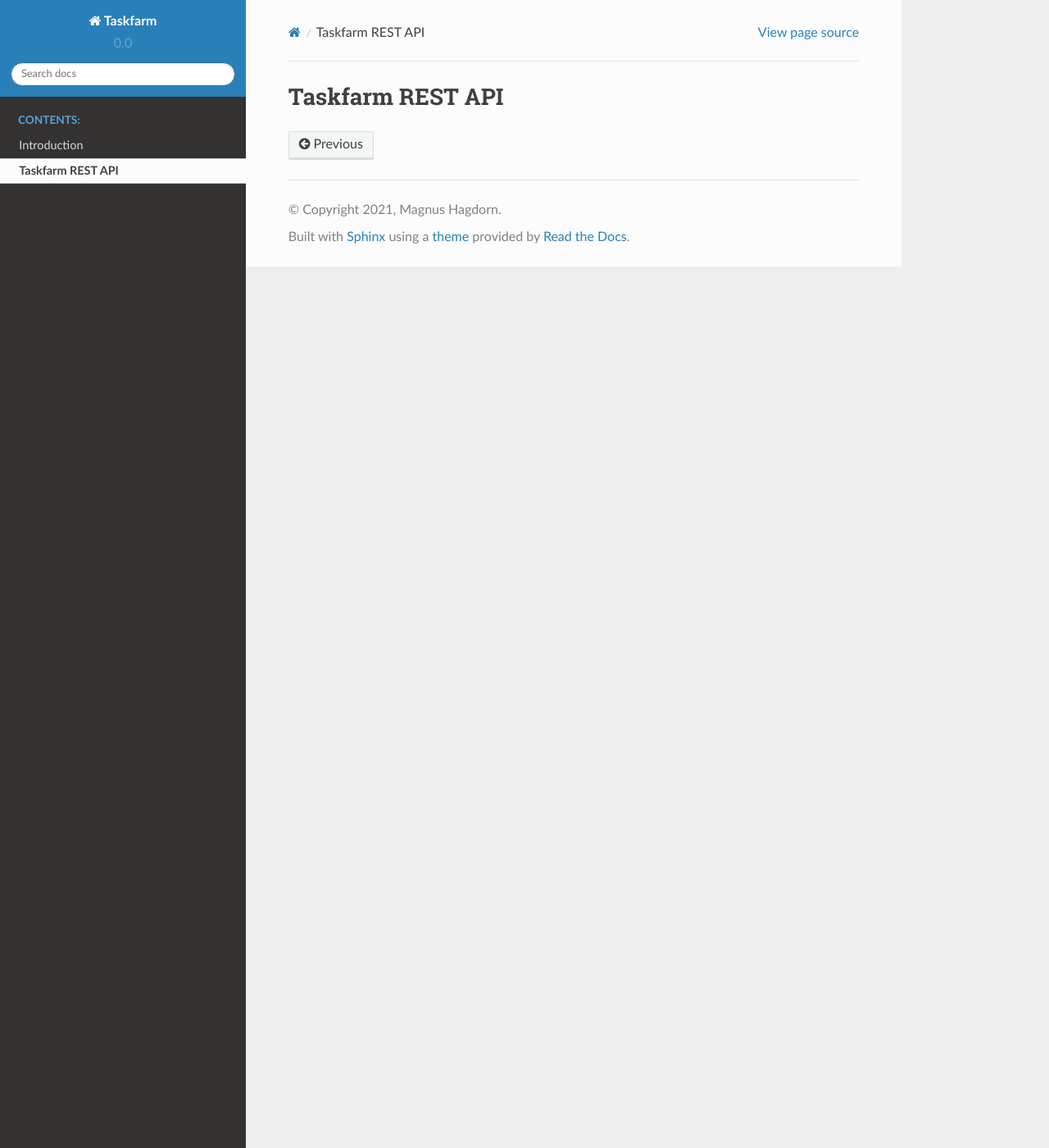
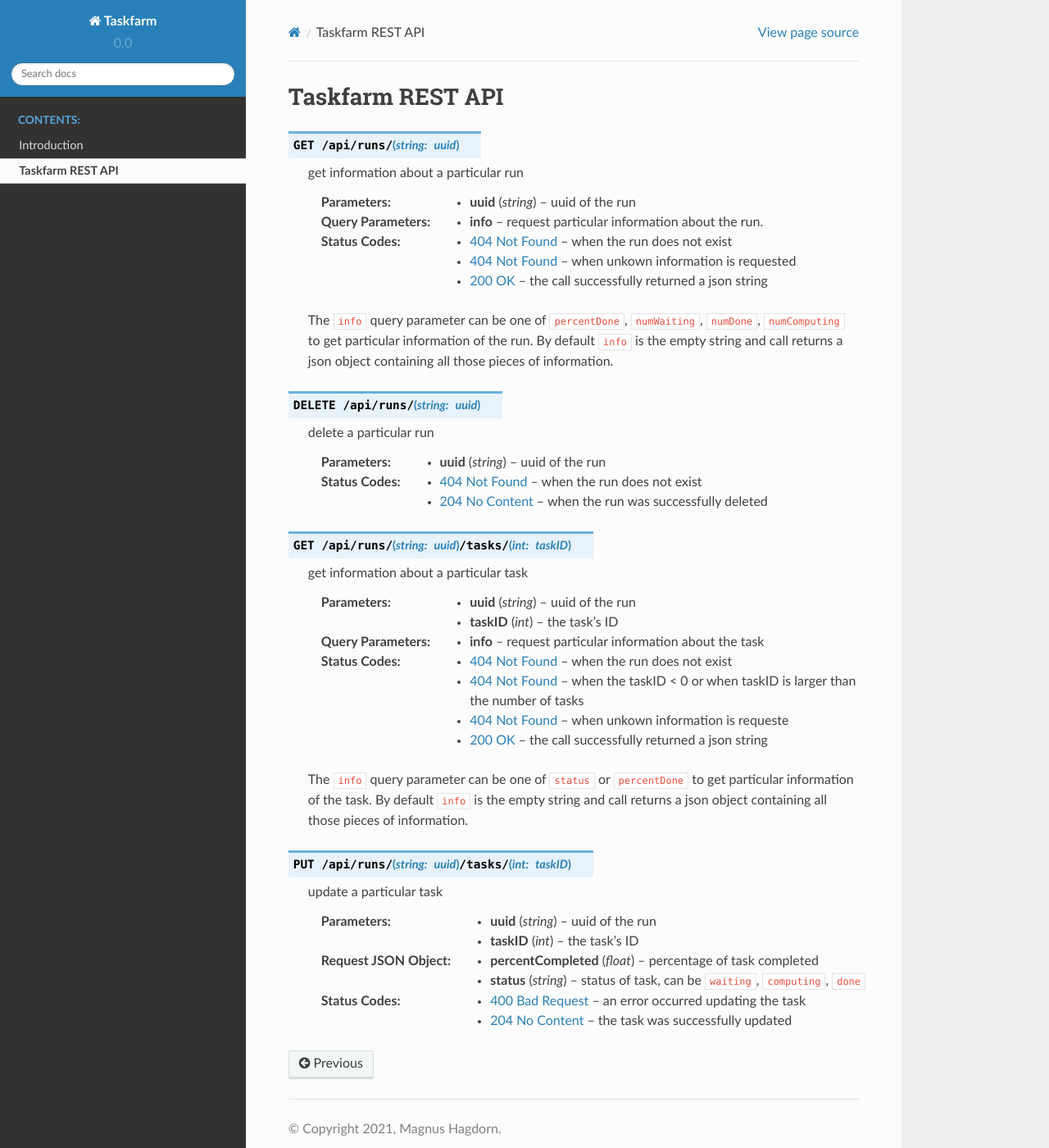
Before and after one commit to mhagdorn/taskfarm, a Sphinx documentation site: the page built from docs/api.rst, in a window 1280 px wide and 1400 px high. Shown: the whole window at 82% size. Built offline with Sphinx 7.4.7 and the Read the Docs theme 2.0.0, drawn with Linux system fonts in a browser that asks for light colours.

Commit message:
document some routes

```diff
--- a/docs/api.rst
+++ b/docs/api.rst
@@ -3,3 +3,57 @@
 .. autoflask:: taskfarm:app
    :endpoints:
    :undoc-static:
+   :order: path
+
+.. http:get:: /api/runs/(string:uuid)
+
+   get information about a particular run
+
+   :param uuid: uuid of the run
+   :type uuid: string
+   :query info: request particular information about the run.
+   :status 404: when the run does not exist
+   :status 404: when unkown information is requested
+   :status 200: the call successfully returned a json string
+
+   The ``info`` query parameter can be one of ``percentDone``, ``numWaiting``, ``numDone``, ``numComputing`` to get particular information of the run. By default ``info`` is the empty string and call returns a json object containing all those pieces of information.
+
+.. http:delete:: /api/runs/(string:uuid)
+
+   delete a particular run
+
+   :param uuid: uuid of the run
+   :type uuid: string
+   :status 404: when the run does not exist
+   :status 204: when the run was successfully deleted
+
+.. http:get:: /api/runs/(string:uuid)/tasks/(int:taskID)
+
+   get information about a particular task
+
+   :param uuid: uuid of the run
+   :type uuid: string
+   :param taskID: the task's ID
+   :type taskID: int
+   :query info: request particular information about the task
+   :status 404: when the run does not exist
+   :status 404: when the taskID < 0 or when taskID is larger than the number of tasks
+   :status 404: when unkown information is requeste
+   :status 200: the call successfully returned a json string
+
+   The ``info`` query parameter can be one of ``status`` or ``percentDone`` to get particular information of the task. By default ``info`` is the empty string and call returns a json object containing all those pieces of information.
+
+.. http:put:: /api/runs/(string:uuid)/tasks/(int:taskID)
+
+   update a particular task
+
+   :param uuid: uuid of the run
+   :type uuid: string
+   :param taskID: the task's ID
+   :type taskID: int
+
+   :<json float percentCompleted: percentage of task completed
+   :<json string status: status of task, can be ``waiting``, ``computing``, ``done``
+
+   :status 400: an error occurred updating the task
+   :status 204: the task was successfully updated
```
Also changed, not shown: 1 other file.
